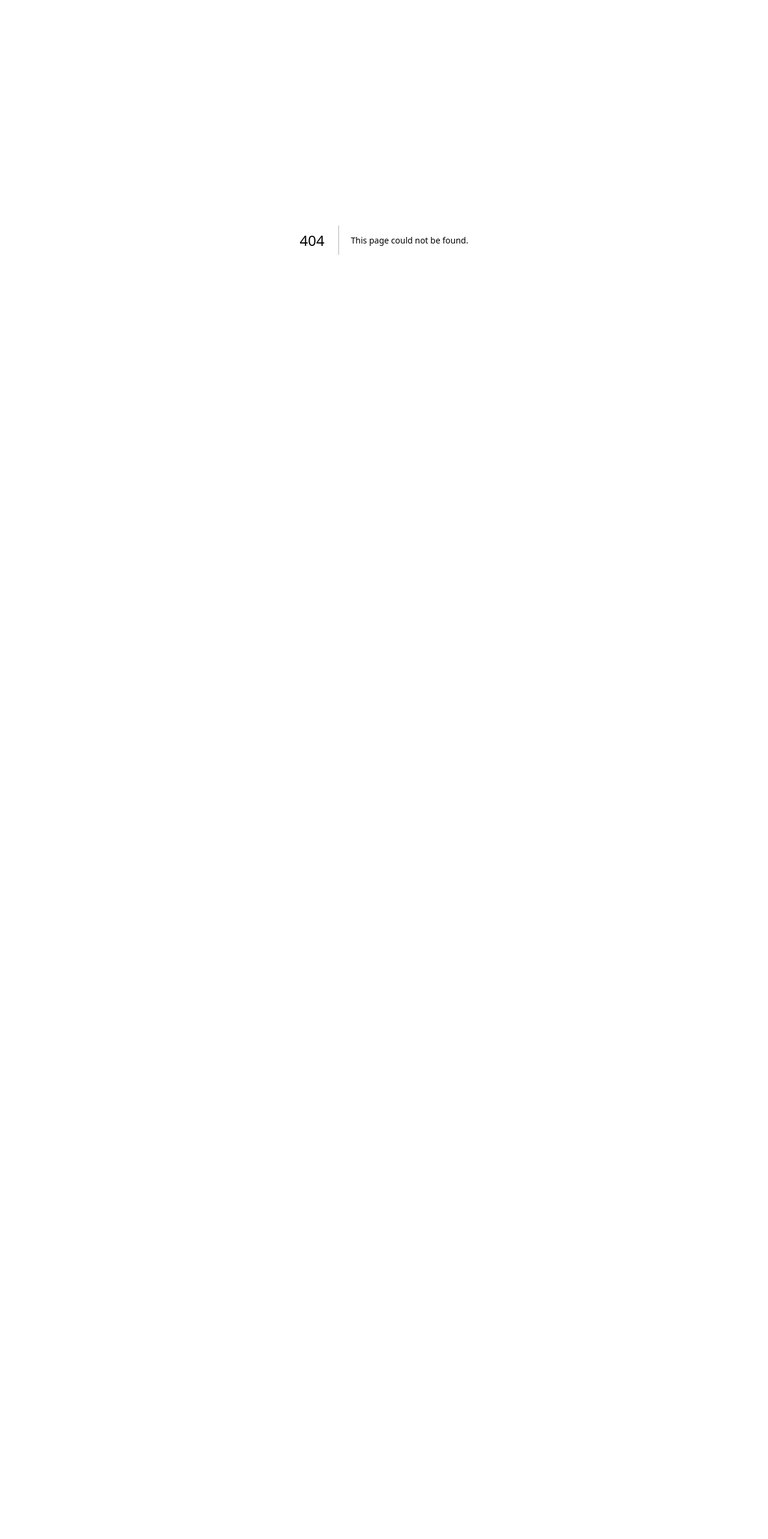
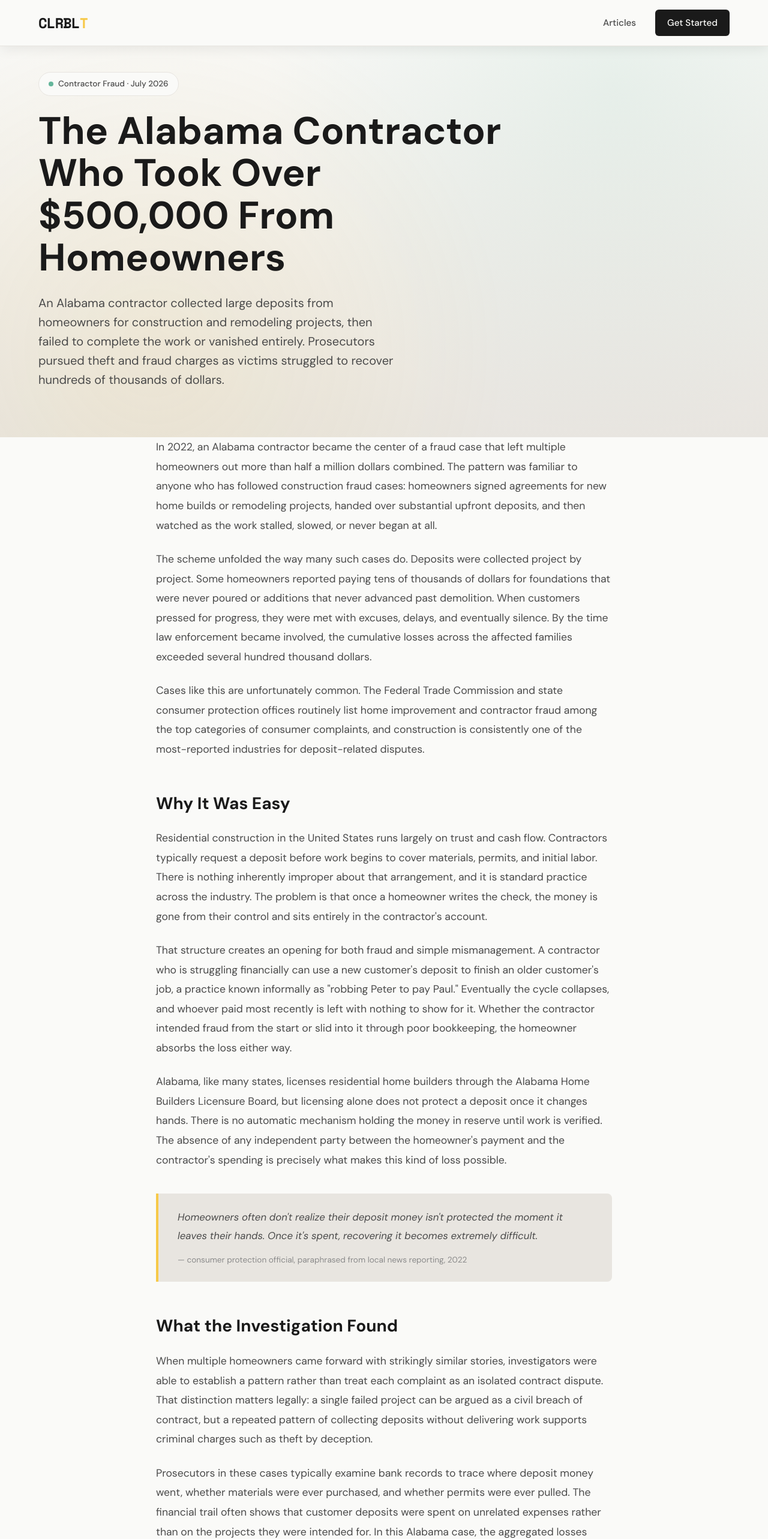
Before and after one commit to john-e-v/escrow-landing, a Next.js app: page /articles/chad-kopped-alabama-contractor-fraud in a window 1280 px wide. Before the commit this address had no page. Shown: the top 2566 px of the page at 60% size. Before the commit the page ends 800 px from the top, so only its background shows below. Built offline with nearby package versions, Linux system fonts and the light colour scheme.

Commit message:
article: 2026-07-07 auto-generated

```diff
--- /dev/null
+++ b/app/articles/chad-kopped-alabama-contractor-fraud/layout.tsx
@@ -0,0 +1,15 @@
+import type { Metadata } from 'next';
+
+export const metadata: Metadata = {
+  title: 'The Alabama Contractor Who Took Over $500,000 From Homeowners | CLRBLT',
+  description: 'How an Alabama contractor took over $500,000 from homeowners in a deposit scheme, and why escrow protection matters for construction payments.',
+  openGraph: {
+    title: 'The Alabama Contractor Who Took Over $500,000 From Homeowners',
+    description: 'How an Alabama contractor took over $500,000 from homeowners in a deposit scheme, and why escrow protection matters for construction payments.',
+    url: 'https://www.clrblt.com/articles/chad-kopped-alabama-contractor-fraud',
+  },
+};
+
+export default function Layout({ children }: { children: React.ReactNode }) {
+  return <>{children}</>;
+}
--- /dev/null
+++ b/app/articles/chad-kopped-alabama-contractor-fraud/page.tsx
@@ -0,0 +1,85 @@
+import Link from 'next/link';
+
+export default function Article() {
+  return (
+    <>
+      <nav className="navbar scrolled">
+        <div className="container nav-inner">
+          <a href="/" className="logo">CLRBL<span>T</span></a>
+          <div className="nav-links">
+            <a href="/articles">Articles</a>
+            <a href="/" className="nav-cta">Get Started</a>
+          </div>
+        </div>
+      </nav>
+
+      <section className="hero" style={{ paddingBottom: 40, paddingTop: 120 }}>
+        <div className="container hero-content">
+          <div className="hero-badge">Contractor Fraud · July 2026</div>
+          <h1>The Alabama Contractor Who Took Over $500,000 From Homeowners</h1>
+          <p className="hero-subtitle">An Alabama contractor collected large deposits from homeowners for construction and remodeling projects, then failed to complete the work or vanished entirely. Prosecutors pursued theft and fraud charges as victims struggled to recover hundreds of thousands of dollars.</p>
+        </div>
+      </section>
+
+      <section className="value-props" style={{ paddingTop: 0 }}>
+        <div className="container">
+          <div className="about-prose article-body">
+
+            <p>In 2022, an Alabama contractor became the center of a fraud case that left multiple homeowners out more than half a million dollars combined. The pattern was familiar to anyone who has followed construction fraud cases: homeowners signed agreements for new home builds or remodeling projects, handed over substantial upfront deposits, and then watched as the work stalled, slowed, or never began at all.</p>
+            <p>The scheme unfolded the way many such cases do. Deposits were collected project by project. Some homeowners reported paying tens of thousands of dollars for foundations that were never poured or additions that never advanced past demolition. When customers pressed for progress, they were met with excuses, delays, and eventually silence. By the time law enforcement became involved, the cumulative losses across the affected families exceeded several hundred thousand dollars.</p>
+            <p>Cases like this are unfortunately common. The Federal Trade Commission and state consumer protection offices routinely list home improvement and contractor fraud among the top categories of consumer complaints, and construction is consistently one of the most-reported industries for deposit-related disputes.</p>
+
+
+            <h2>Why It Was Easy</h2>
+            <p>Residential construction in the United States runs largely on trust and cash flow. Contractors typically request a deposit before work begins to cover materials, permits, and initial labor. There is nothing inherently improper about that arrangement, and it is standard practice across the industry. The problem is that once a homeowner writes the check, the money is gone from their control and sits entirely in the contractor&apos;s account.</p>
+            <p>That structure creates an opening for both fraud and simple mismanagement. A contractor who is struggling financially can use a new customer&apos;s deposit to finish an older customer&apos;s job, a practice known informally as &quot;robbing Peter to pay Paul.&quot; Eventually the cycle collapses, and whoever paid most recently is left with nothing to show for it. Whether the contractor intended fraud from the start or slid into it through poor bookkeeping, the homeowner absorbs the loss either way.</p>
+            <p>Alabama, like many states, licenses residential home builders through the Alabama Home Builders Licensure Board, but licensing alone does not protect a deposit once it changes hands. There is no automatic mechanism holding the money in reserve until work is verified. The absence of any independent party between the homeowner&apos;s payment and the contractor&apos;s spending is precisely what makes this kind of loss possible.</p>
+            <blockquote className="article-quote">
+              Homeowners often don&apos;t realize their deposit money isn&apos;t protected the moment it leaves their hands. Once it&apos;s spent, recovering it becomes extremely difficult.
+              <cite>— consumer protection official, paraphrased from local news reporting, 2022</cite>
+            </blockquote>
+
+
+            <h2>What the Investigation Found</h2>
+            <p>When multiple homeowners came forward with strikingly similar stories, investigators were able to establish a pattern rather than treat each complaint as an isolated contract dispute. That distinction matters legally: a single failed project can be argued as a civil breach of contract, but a repeated pattern of collecting deposits without delivering work supports criminal charges such as theft by deception.</p>
+            <p>Prosecutors in these cases typically examine bank records to trace where deposit money went, whether materials were ever purchased, and whether permits were ever pulled. The financial trail often shows that customer deposits were spent on unrelated expenses rather than on the projects they were intended for. In this Alabama case, the aggregated losses across the victims exceeded $500,000, elevating the seriousness of the charges.</p>
+            <p>Even with criminal charges filed, restitution is a long and uncertain process. Money that has already been spent cannot be conjured back, and homeowners frequently recover only a fraction of what they paid, if anything. The criminal case may deliver accountability, but it rarely makes victims whole.</p>
+
+
+            <h2>What Escrow Would Have Changed</h2>
+            <p>The core vulnerability in every one of these cases is the same: the homeowner&apos;s money moved directly into the contractor&apos;s control with no verification step in between. Escrow is the structural fix for exactly that problem.</p>
+            <p>In an escrow arrangement, the homeowner deposits funds with a neutral third party rather than paying the contractor directly. The money is only released as specific, verified milestones are completed. A foundation gets poured and inspected, and the corresponding portion of funds is released. Framing is finished and confirmed, and the next tranche follows. If the contractor disappears after collecting the deposit, the money never left the escrow account, and the homeowner can recover it.</p>
+            <p>This approach removes the incentive and the opportunity for deposit misuse. A contractor cannot spend a new customer&apos;s deposit on an old customer&apos;s job, because the funds are not accessible until work is done. Homeowners retain leverage throughout the project, and disputes over incomplete work become negotiations over held funds rather than desperate attempts to claw back money that is already gone.</p>
+            <p>Had the affected Alabama homeowners routed their deposits through escrow tied to completion milestones, the contractor would never have been able to accumulate over $500,000 in unearned payments. The losses that turned into a criminal case would instead have been protected balances, released only for work actually performed.</p>
+
+            <h2>Sources</h2>
+            <ul className="article-sources">
+              <li><a href="https://www.ftc.gov/news-events/topics/protecting-consumers/consumer-sentinel-network" target="_blank" rel="noopener noreferrer">Federal Trade Commission – Consumer Sentinel Network Data</a></li>
+              <li><a href="https://www.hblb.alabama.gov/" target="_blank" rel="noopener noreferrer">Alabama Home Builders Licensure Board</a></li>
+              <li><a href="https://consumer.ftc.gov/articles/hiring-contractor" target="_blank" rel="noopener noreferrer">FTC – Hiring a Contractor Consumer Guidance</a></li>
+            </ul>
+          </div>
+
+          <div className="article-footer">
+            <Link href="/articles" className="article-back">← Back to Articles</Link>
+            <a href="/" className="submit-btn primary" style={{ textDecoration: 'none', display: 'inline-flex' }}>Submit a Project Safely →</a>
+          </div>
+        </div>
+      </section>
+
+      <footer>
+        <div className="container footer-content">
+          <div className="footer-logo">CLRBL<span>T</span></div>
+          <div className="footer-links">
+            <a href="/about">About</a>
+            <a href="/articles">Articles</a>
+            <a href="/guides">Guides</a>
+            <a href="/contact">Contact</a>
+            <a href="/terms">Terms</a>
+            <a href="/privacy">Privacy</a>
+          </div>
+        </div>
+      </footer>
+    </>
+  );
+}
```
Also changed, not shown: data/articles.json (+7 -0 lines).
